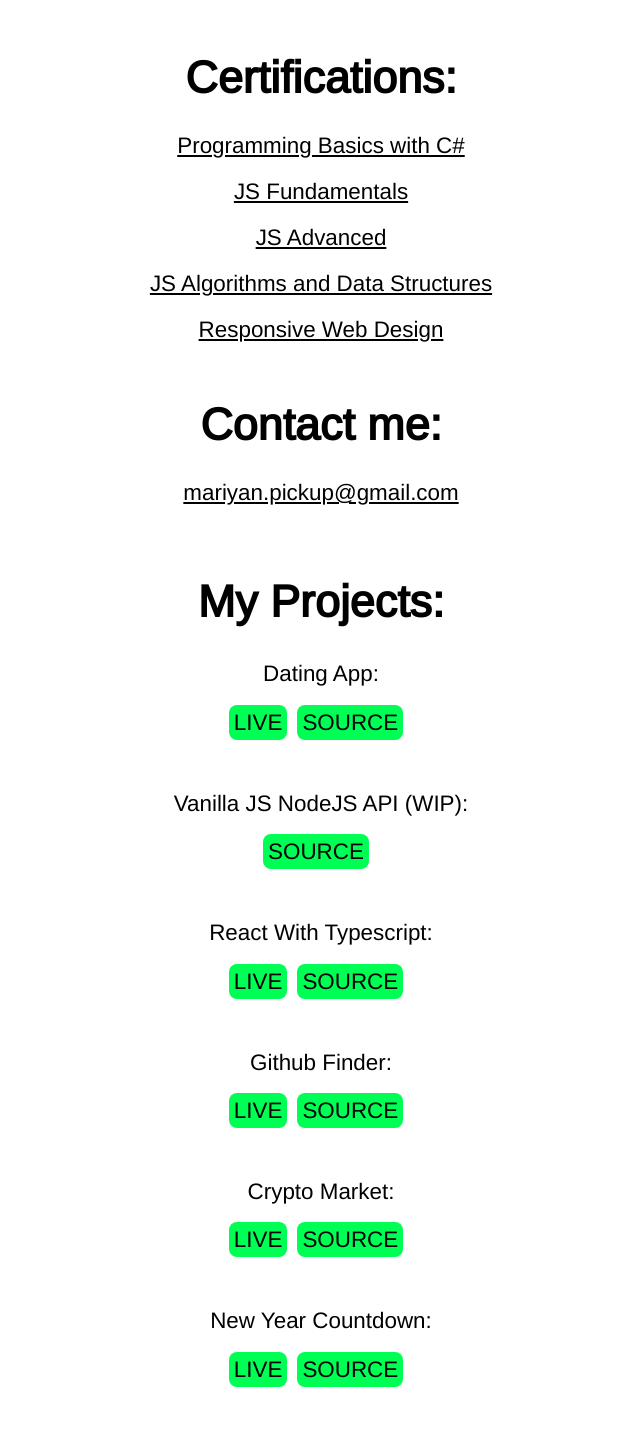
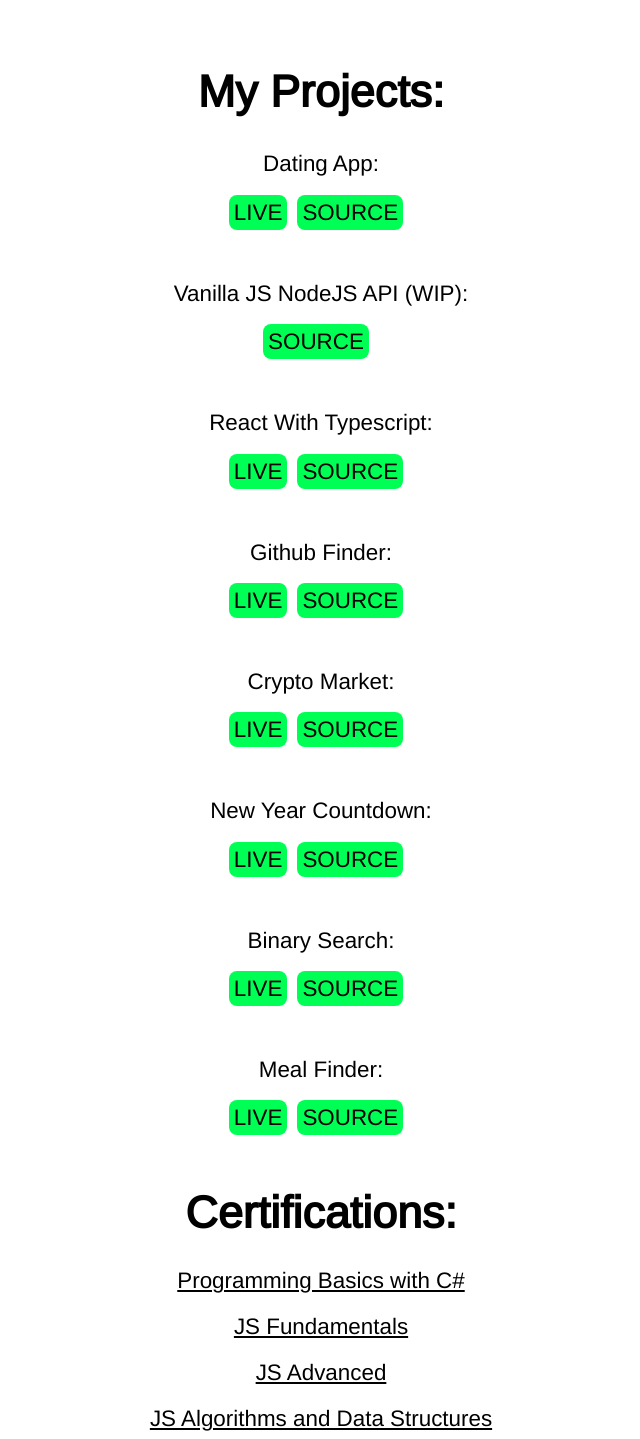
Before and after one commit to MariyanK1/landing-page, a React (Create React App) app: page / in a window 1280 px wide. Shown: the part 600-2039 px from the top of the page, without its empty margins (319-959 px from the left). Built offline with nearby package versions, Linux system fonts and the light colour scheme.

Commit message:
couple of updates

```diff
--- a/src/App.jsx
+++ b/src/App.jsx
@@ -23,9 +23,9 @@ function App() {
         <GlobalStyles />
         <Toggler theme={theme} toggleTheme={themeToggler} />
         <Header />
+        <Projects />
         <Certifications />
         <Contact />
-        <Projects />
         <FooterImage />
       </>
     </ThemeProvider>
--- a/src/components/Certifications/index.tsx
+++ b/src/components/Certifications/index.tsx
@@ -13,11 +13,11 @@ function Certifications() {
   return (
     <div className="certifications-container">
       <h1>{header}</h1>
-      {links.map((x, i) => {
+      {links.map((link, idx) => {
         return (
-          <div key={x}>
-            <a href={x} target="_blank" rel="noreferrer">
-              {titles[i]}
+          <div key={link}>
+            <a href={link} target="_blank" rel="noreferrer">
+              {titles[idx]}
             </a>
           </div>
         );
--- a/src/components/FooterImage/index.tsx
+++ b/src/components/FooterImage/index.tsx
@@ -1,7 +1,9 @@
 import "./style.scss";
 
 function FooterImage() {
-  return <img src="https://images2.imgbox.com/66/b2/3NDjZFfy_o.png" alt="" />;
+  const URL: string = "https://images2.imgbox.com/66/b2/3NDjZFfy_o.png";
+
+  return <img src={URL} alt="" />;
 }
 
 export default FooterImage;
--- a/src/components/Header/index.tsx
+++ b/src/components/Header/index.tsx
@@ -15,8 +15,8 @@ function Header() {
     <div className="header-container">
       <h1>{title}</h1>
       <img src={image} alt="" />
-      {paragraphs.map((x) => (
-        <p key={x}>{x}</p>
+      {paragraphs.map((paragraph) => (
+        <p key={paragraph}>{paragraph}</p>
       ))}
       <b>{skills}</b>
     </div>
--- a/src/components/Projects/index.tsx
+++ b/src/components/Projects/index.tsx
@@ -15,13 +15,13 @@ function Projects() {
   return (
     <div className="projects-container">
       <h1>{header}</h1>
-      {titles.map((x, i) => {
+      {titles.map((title, idx) => {
         return (
-          <div key={x}>
-            <p>{x}:</p>
-            {x === "Vanilla JS NodeJS API (WIP)" ? (
+          <div key={title}>
+            <p>{title}:</p>
+            {title === "Vanilla JS NodeJS API (WIP)" ? (
               <a
-                href={sourceLinks[i]}
+                href={sourceLinks[idx]}
                 target="_blank"
                 rel="noopener noreferrer"
               >
@@ -30,14 +30,14 @@ function Projects() {
             ) : (
               <>
                 <a
-                  href={liveLinks[i]}
+                  href={liveLinks[idx]}
                   target="_blank"
                   rel="noopener noreferrer"
                 >
                   Live
                 </a>
                 <a
-                  href={sourceLinks[i]}
+                  href={sourceLinks[idx]}
                   target="_blank"
                   rel="noopener noreferrer"
                 >
```
